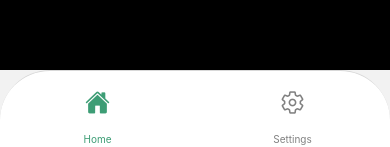
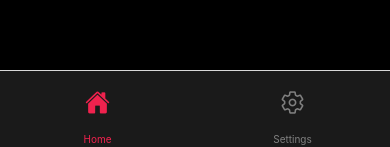
Before and after one commit to Essu-man/MedCanDetect, a React Native app: screen /AppNavigator in a window 390 px wide. Shown: the part 694-841 px from the top of the page. Built offline with nearby package versions, Linux system fonts and the light colour scheme.

Commit message:
Small Changes

```diff
--- a/App.js
+++ b/App.js
@@ -1,11 +1,11 @@
 import { NavigationContainer } from '@react-navigation/native';
 import { createStackNavigator } from '@react-navigation/stack';
 import React from 'react';
-import Home from './Src/Components/Home';
 import AppNavigator from './Src/Navigation/AppNavigator';
 import SignIn from './Src/SignIn';
 import SignUp from './Src/SignUp';
 import Splash from './Src/Splash';
+
 const Stack = createStackNavigator();
 
 const App = () => {
@@ -16,10 +16,7 @@ const App = () => {
         <Stack.Screen name="Splash" component={Splash} options={{ headerShown: false }} />
         <Stack.Screen name="SignUp" component={SignUp} options={{ headerShown: false }} />
         <Stack.Screen name="SignIn" component={SignIn} options={{ headerShown: false }} />
-        <Stack.Screen name="Home" component={Home} options={{ headerShown: false }} />
         <Stack.Screen name="AppNavigator" component={AppNavigator} options={{ headerShown: false }} />
-
-
       </Stack.Navigator>
     </NavigationContainer>
   );
--- a/Src/Components/Home.js
+++ b/Src/Home.js
@@ -40,10 +40,10 @@ const styles = StyleSheet.create({
     flex: 1,
     backgroundColor: '#000',
     justifyContent: 'center',
-    alignItems: 'center',
   },
   header: {
     marginBottom: 40,
+    alignItems: 'center',
   },
   title: {
     fontSize: 24,
@@ -52,6 +52,7 @@ const styles = StyleSheet.create({
   },
   content: {
     alignItems: 'center',
+    justifyContent: 'center',
   },
   image: {
     width: 150,
--- a/Src/Navigation/AppNavigator.js
+++ b/Src/Navigation/AppNavigator.js
@@ -2,8 +2,8 @@ import { Ionicons } from '@expo/vector-icons';
 import { createBottomTabNavigator } from '@react-navigation/bottom-tabs';
 import { createStackNavigator } from '@react-navigation/stack';
 import React from 'react';
-import Home from '../Components/Home';
 import Settings from '../Components/Settings';
+import Home from '../Home';
 
 const Tab = createBottomTabNavigator();
 const Stack = createStackNavigator();
@@ -28,13 +28,14 @@ const TabNavigator = () => {
 
           return <Ionicons name={iconName} size={size} color={color} />;
         },
-        tabBarActiveTintColor: '#3d9d75',
+        tabBarActiveTintColor: '#F0224E',
         tabBarInactiveTintColor: 'gray',
         tabBarStyle: {
+          backgroundColor: '#1a1a1a', // Shade of black
           paddingBottom: 5,
           height: 80,
-          borderTopLeftRadius: 50,
-          borderTopRightRadius: 50,
+          borderTopLeftRadius: 0,
+          borderTopRightRadius: 0,
         },
         headerShown: false,
       })}
@@ -50,9 +51,9 @@ const AppNavigator = () => {
     <Stack.Navigator
       screenOptions={{
         headerStyle: {
-          backgroundColor: '#3d9d75',
+          backgroundColor: '#F0224E',
         },
-        headerTintColor: '#fff',
+        headerTintColor: '#000',
         headerTitleStyle: {
           fontWeight: 'bold',
         },
--- a/Src/SignIn.js
+++ b/Src/SignIn.js
@@ -15,7 +15,7 @@ const SignIn = () => {
   const handleLogin = async () => {
     try {
       await signInWithEmailAndPassword(auth, form.email.trim(), form.password);
-      navigation.navigate('Home');
+      navigation.navigate('AppNavigator');
     } catch (err) {
       alert(err.message);
     }
@@ -103,14 +103,14 @@ const styles = StyleSheet.create({
   title: {
     fontSize: 32,
     fontWeight: 'bold',
-    color: '#fff', // White text for the title on black background
+    color: '#fff',
     marginBottom: 6,
     textAlign: 'center',
   },
   subtitle: {
     fontSize: 15,
     fontWeight: '500',
-    color: '#ccc', // Light gray subtitle
+    color: '#ccc',
     textAlign: 'center',
   },
   form: {
--- a/Src/SignUp.js
+++ b/Src/SignUp.js
@@ -1,10 +1,10 @@
-import { useNavigation } from '@react-navigation/native'; // Added useNavigation
-import { createUserWithEmailAndPassword } from 'firebase/auth'; // Import from Firebase
+import { useNavigation } from '@react-navigation/native';
+import { createUserWithEmailAndPassword } from 'firebase/auth';
 import React, { useState } from 'react';
 import { SafeAreaView, StyleSheet, Text, TextInput, TouchableOpacity, View } from 'react-native';
 import { KeyboardAwareScrollView } from 'react-native-keyboard-aware-scroll-view';
 import FeatherIcon from 'react-native-vector-icons/Feather';
-import { auth } from '../Firebase/FirebaseConfig'; // Adjust the path if needed
+import { auth } from '../Firebase/FirebaseConfig';
 
 export default function Example() {
   const [form, setForm] = useState({
@@ -24,7 +24,7 @@ export default function Example() {
     try {
       await createUserWithEmailAndPassword(auth, form.email.trim(), form.password);
       alert("Account created successfully 🎉");
-      navigation.navigate('Login'); // Navigate to Login after successful signup
+      navigation.navigate('AppNavigator');
     } catch (error) {
       alert(error.message);
     }
@@ -39,7 +39,7 @@ export default function Example() {
               color="#fff"
               name="chevron-left"
               size={30}
-              onPress={() => navigation.goBack()} // Go back to previous screen
+              onPress={() => navigation.goBack()}
             />
           </View>
 
@@ -116,7 +116,7 @@ export default function Example() {
         </View>
       </KeyboardAwareScrollView>
 
-      <TouchableOpacity onPress={() => navigation.navigate('SignIn')}>
+      <TouchableOpacity onPress={() => navigation.navigate('Login')}>
         <Text style={styles.formFooter}>
           Already have an account?{' '}
           <Text style={{ textDecorationLine: 'underline', color: '#F0224E' }}>Sign in</Text>
```
